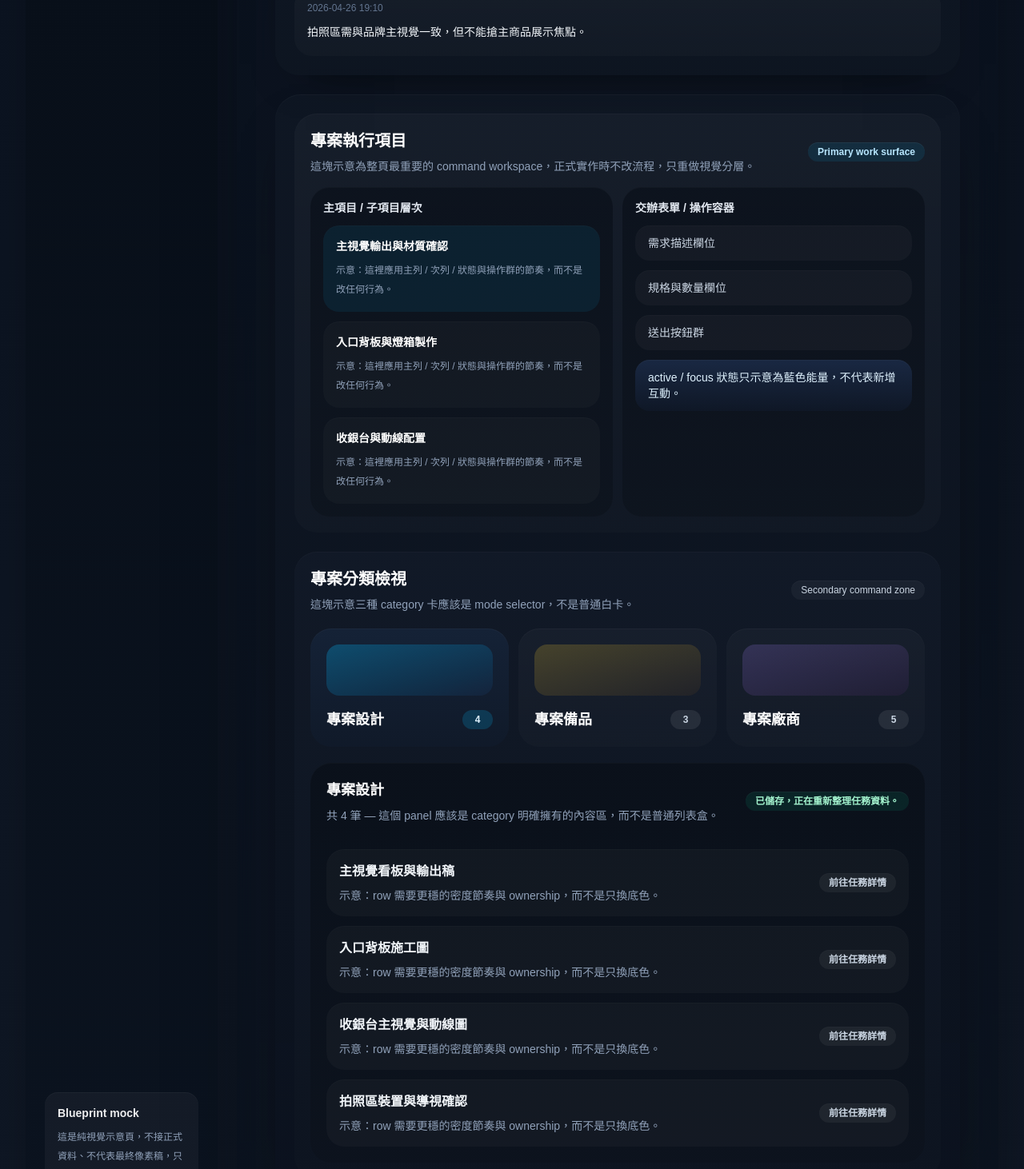
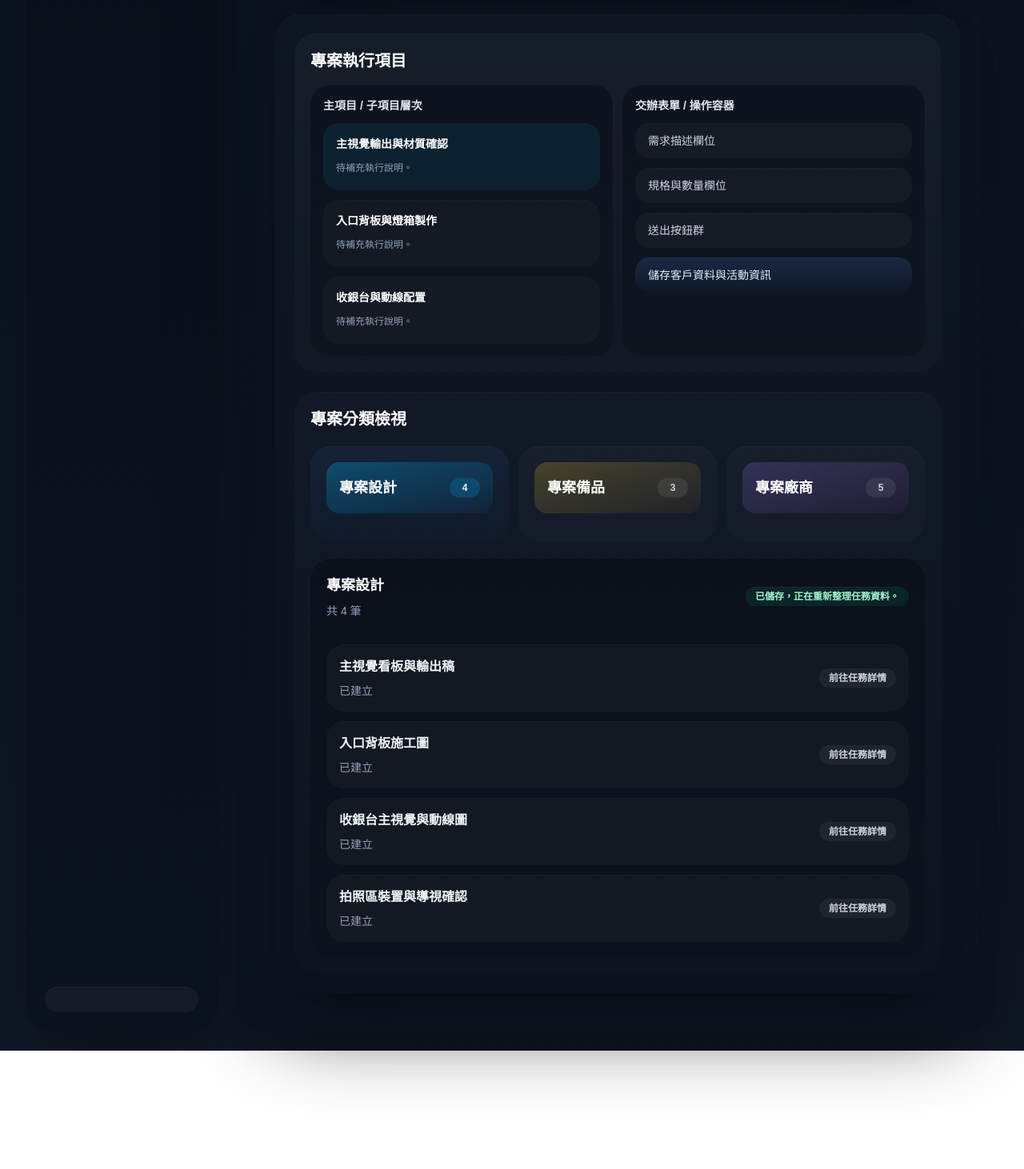
Before and after one commit to willy841/projectflow, a Next.js app in the folder project-mgmt/: page /blueprints/project-detail-v1 in a window 1280 px wide. Shown: the part 1330-2792 px from the top of the page at 80% size. After the commit the page ends 2644 px from the top, so only its background shows below. Built offline with nearby package versions, Linux system fonts and the light colour scheme.

Commit message:
style: align blueprint copy with main and simplify tab labels

```diff
--- a/project-mgmt/src/app/blueprints/project-detail-v1/page.tsx
+++ b/project-mgmt/src/app/blueprints/project-detail-v1/page.tsx
@@ -66,10 +66,7 @@ export default function ProjectDetailBlueprintV1Page() {
             ))}
           </nav>
 
-          <div className="mt-auto rounded-2xl bg-white/[0.04] p-4 shadow-[inset_0_1px_0_rgba(255,255,255,0.04)]">
-            <p className="text-sm font-semibold text-white/92">Blueprint mock</p>
-            <p className="mt-2 text-xs leading-6 text-slate-400">這是純視覺示意頁，不接正式資料、不代表最終像素稿，只用來校正層次、材質與節奏方向。</p>
-          </div>
+          <div className="mt-auto rounded-2xl bg-white/[0.04] p-4 shadow-[inset_0_1px_0_rgba(255,255,255,0.04)]" />
         </aside>
 
         <section className="flex-1">
@@ -78,11 +75,7 @@ export default function ProjectDetailBlueprintV1Page() {
               <header className="rounded-[32px] bg-[linear-gradient(180deg,rgba(18,29,46,0.9),rgba(16,25,40,0.84))] p-5 shadow-[0_28px_72px_-42px_rgba(0,0,0,0.76),inset_0_1px_0_rgba(255,255,255,0.05)] xl:p-6">
                 <div className="flex flex-col gap-5 xl:flex-row xl:items-center xl:justify-between">
                   <div className="min-w-0 flex-1">
-                    <div className="mb-3 inline-flex items-center rounded-full bg-sky-400/10 px-3 py-1 text-[11px] font-semibold uppercase tracking-[0.22em] text-sky-200/88 shadow-[inset_0_1px_0_rgba(255,255,255,0.05)]">
-                      Project detail blueprint
-                    </div>
                     <h2 className="text-3xl font-semibold tracking-tight text-white xl:text-[2rem]">春季品牌快閃活動</h2>
-                    <p className="mt-3 max-w-3xl text-sm leading-7 text-slate-400">示意重點：去掉過多外框，改用材質、明暗與節奏建立高級感，讓這頁先成為高質感 SaaS benchmark，而不是單純 dark mode。</p>
                   </div>
 
                   <div className="flex flex-wrap items-center gap-2 xl:justify-end">
@@ -165,9 +158,7 @@ export default function ProjectDetailBlueprintV1Page() {
                   <div className="mb-4 flex items-center justify-between gap-3">
                     <div>
                       <h3 className="text-xl font-semibold text-white">專案執行項目</h3>
-                      <p className="mt-2 text-sm text-slate-400">這塊示意為整頁最重要的 command workspace，正式實作時不改流程，只重做視覺分層。</p>
                     </div>
-                    <div className="rounded-full bg-sky-400/10 px-3 py-1 text-xs font-semibold text-sky-200 shadow-[inset_0_1px_0_rgba(255,255,255,0.05)]">Primary work surface</div>
                   </div>
 
                   <div className="grid gap-3 lg:grid-cols-2">
@@ -177,7 +168,7 @@ export default function ProjectDetailBlueprintV1Page() {
                         {['主視覺輸出與材質確認', '入口背板與燈箱製作', '收銀台與動線配置'].map((item, index) => (
                           <div key={item} className={`rounded-[20px] px-4 py-4 shadow-[inset_0_1px_0_rgba(255,255,255,0.02)] ${index === 0 ? 'bg-sky-400/[0.08]' : 'bg-white/[0.025]'}`}>
                             <div className="text-sm font-semibold text-white">{item}</div>
-                            <div className="mt-2 text-xs leading-6 text-slate-400">示意：這裡應用主列 / 次列 / 狀態與操作群的節奏，而不是改任何行為。</div>
+                            <div className="mt-2 text-xs leading-6 text-slate-400">待補充執行說明。</div>
                           </div>
                         ))}
                       </div>
@@ -192,7 +183,7 @@ export default function ProjectDetailBlueprintV1Page() {
                           </div>
                         ))}
                         <div className="rounded-[18px] bg-[linear-gradient(180deg,rgba(87,145,255,0.16),rgba(39,79,170,0.06))] px-4 py-3 text-sm text-sky-100 shadow-[inset_0_1px_0_rgba(255,255,255,0.03)]">
-                          active / focus 狀態只示意為藍色能量，不代表新增互動。
+                          儲存客戶資料與活動資訊
                         </div>
                       </div>
                     </div>
@@ -203,9 +194,7 @@ export default function ProjectDetailBlueprintV1Page() {
                   <div className="mb-5 flex flex-col gap-3 sm:flex-row sm:items-center sm:justify-between">
                     <div>
                       <h3 className="text-xl font-semibold text-white">專案分類檢視</h3>
-                      <p className="mt-2 text-sm text-slate-400">這塊示意三種 category 卡應該是 mode selector，不是普通白卡。</p>
                     </div>
-                    <div className="rounded-full bg-white/[0.04] px-3 py-1 text-xs font-medium text-slate-300 shadow-[inset_0_1px_0_rgba(255,255,255,0.03)]">Secondary command zone</div>
                   </div>
 
                   <div className="grid gap-3 lg:grid-cols-3">
@@ -218,8 +207,7 @@ export default function ProjectDetailBlueprintV1Page() {
                             : 'bg-[linear-gradient(180deg,rgba(255,255,255,0.028),rgba(255,255,255,0.016))]'
                         }`}
                       >
-                        <div className={`mb-4 h-16 rounded-2xl bg-gradient-to-br ${item.accent}`} />
-                        <div className="flex items-center justify-between gap-3">
+                        <div className={`mb-4 flex h-16 items-center justify-between rounded-2xl bg-gradient-to-br px-4 ${item.accent}`}>
                           <p className="text-lg font-semibold text-white">{item.title}</p>
                           <span className={`inline-flex min-w-[38px] items-center justify-center rounded-full px-3 py-1 text-xs font-semibold ${item.active ? 'bg-sky-400/18 text-sky-100' : 'bg-white/8 text-slate-300'}`}>
                             {item.count}
@@ -233,7 +221,7 @@ export default function ProjectDetailBlueprintV1Page() {
                     <div className="mb-4 flex items-center justify-between gap-3 pb-4">
                       <div>
                         <h4 className="text-lg font-semibold text-white">專案設計</h4>
-                        <p className="mt-2 text-sm text-slate-400">共 4 筆 — 這個 panel 應該是 category 明確擁有的內容區，而不是普通列表盒。</p>
+                        <p className="mt-2 text-sm text-slate-400">共 4 筆</p>
                       </div>
                       <div className="rounded-full bg-emerald-400/10 px-3 py-1 text-xs font-semibold text-emerald-200 shadow-[inset_0_1px_0_rgba(255,255,255,0.04)]">已儲存，正在重新整理任務資料。</div>
                     </div>
@@ -244,7 +232,7 @@ export default function ProjectDetailBlueprintV1Page() {
                           <div className="flex items-center justify-between gap-3">
                             <div>
                               <p className="font-semibold text-slate-100">{item}</p>
-                              <p className="mt-2 text-sm text-slate-400">示意：row 需要更穩的密度節奏與 ownership，而不是只換底色。</p>
+                              <p className="mt-2 text-sm text-slate-400">已建立</p>
                             </div>
                             <div className="rounded-full bg-white/[0.05] px-3 py-1 text-xs font-semibold text-slate-300 shadow-[inset_0_1px_0_rgba(255,255,255,0.02)]">前往任務詳情</div>
                           </div>
```
